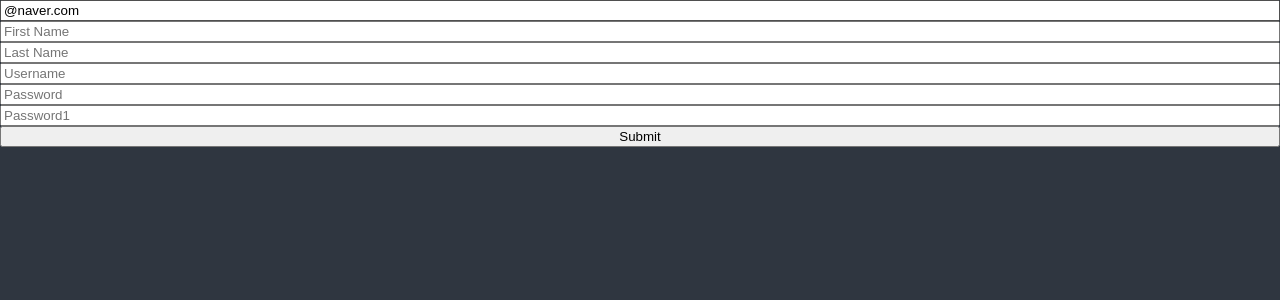
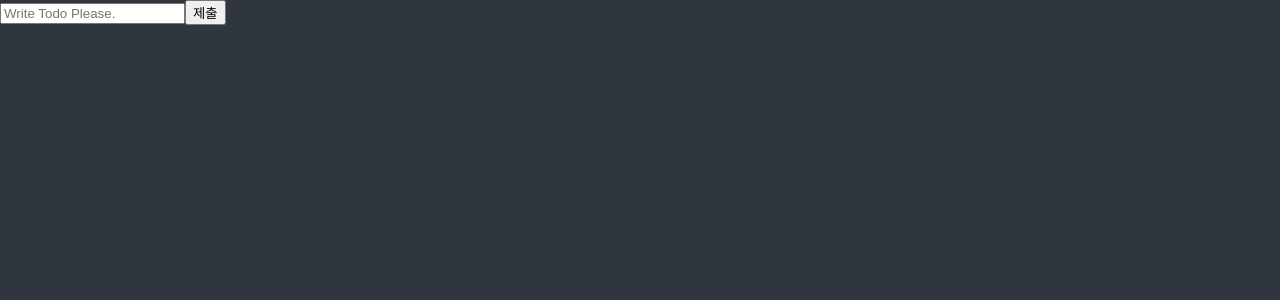
Before and after one commit to minhanPark/recoil-todo, a React (Create React App) app: page / in a window 1280 px wide. Shown: the top 300 px of the page. Built offline with nearby package versions, Linux system fonts and the light colour scheme.

Commit message:
add todo scarfold

```diff
--- a/src/TodoLists.tsx
+++ b/src/TodoLists.tsx
@@ -2,95 +2,23 @@ import React, { useState } from "react";
 import { useForm } from "react-hook-form";
 
 interface IForm {
-  email: string;
-  firstName: string;
-  lastName: string;
-  username: string;
-  password: string;
-  password1: string;
-  extraError?: string;
+  todo: string;
 }
 
 const TodoLists = () => {
-  const {
-    register,
-    handleSubmit,
-    formState: { errors },
-    setError,
-  } = useForm<IForm>({
-    defaultValues: {
-      email: "@naver.com",
-    },
-  });
-  const onValid = (data: IForm) => {
-    if (data.password !== data.password1) {
-      setError(
-        "password1",
-        { message: "Password are not the same" },
-        { shouldFocus: true }
-      );
-    }
-    // setError("extraError", { message: "Server offline." });
+  const { register, handleSubmit, setValue } = useForm<IForm>();
+  const handleValid = (data: IForm) => {
+    console.log("add to do", data.todo);
+    setValue("todo", "");
   };
   return (
     <div>
-      <form
-        style={{
-          display: "flex",
-          flexDirection: "column",
-        }}
-        onSubmit={handleSubmit(onValid)}
-      >
+      <form onSubmit={handleSubmit(handleValid)}>
         <input
-          {...register("email", {
-            required: "Email is Required",
-            pattern: {
-              value: /^[A-Za-z0-9._%+-]+@naver.com$/,
-              message: "Only naver.com emails allowed",
-            },
-          })}
-          placeholder="Email"
+          {...register("todo", { required: "need todo" })}
+          placeholder="Write Todo Please."
         />
-        <span>{errors?.email?.message}</span>
-        <input
-          {...register("firstName", {
-            required: "Write here",
-            validate: {
-              noR: (value) => (value.includes("Running") ? "No Running" : true),
-              noW: (value) => (value.includes("Water") ? "No Water" : true),
-            },
-          })}
-          placeholder="First Name"
-        />
-        <span>{errors?.firstName?.message}</span>
-        <input
-          {...register("lastName", { required: "Write here" })}
-          placeholder="Last Name"
-        />
-        <span>{errors?.lastName?.message}</span>
-        <input
-          {...register("username", { required: "Write here", minLength: 10 })}
-          placeholder="Username"
-        />
-        <span>{errors?.username?.message}</span>
-        <input
-          {...register("password", { required: "Write here", minLength: 5 })}
-          placeholder="Password"
-        />
-        <span>{errors?.password?.message}</span>
-        <input
-          {...register("password1", {
-            required: "Password1 is required",
-            minLength: {
-              value: 5,
-              message: "too Short",
-            },
-          })}
-          placeholder="Password1"
-        />
-        <span>{errors?.password1?.message}</span>
-        <button>Submit</button>
-        <span>{errors?.extraError?.message}</span>
+        <button>제출</button>
       </form>
     </div>
   );
```
